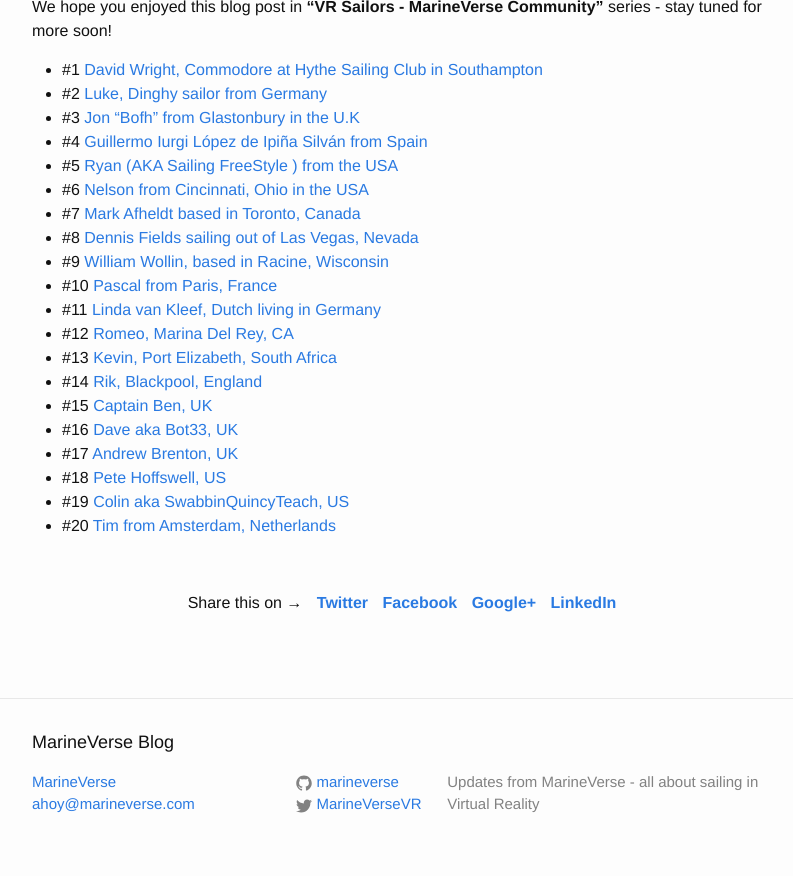
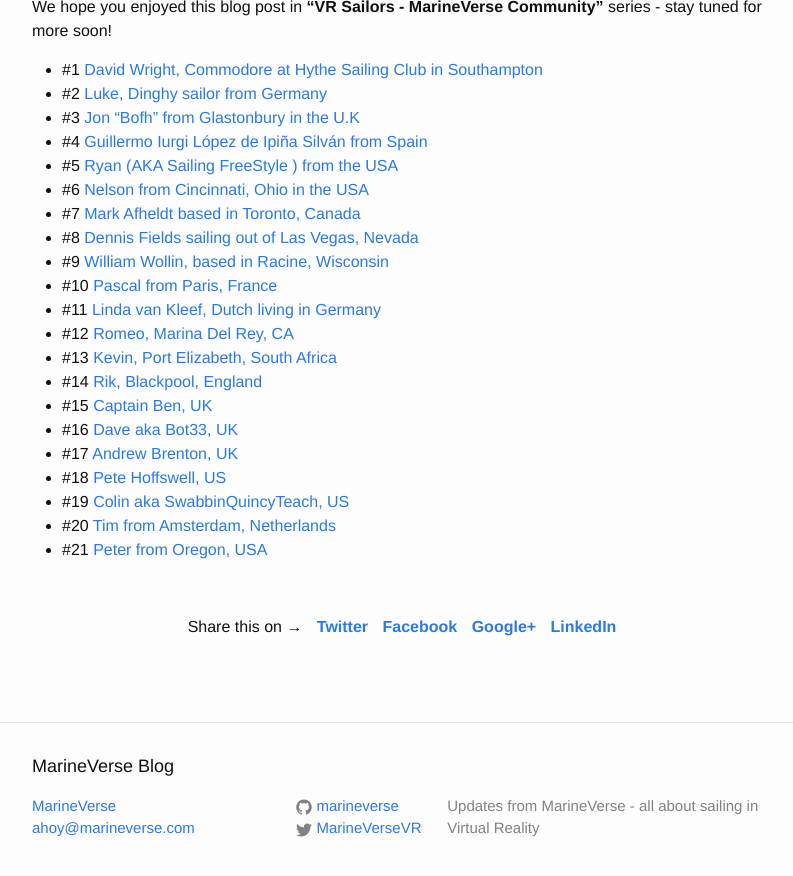
Before and after one commit to marineverse/marineverse.github.io, a Jekyll site: the page built from _posts/2020-05-09-vr-sailors-marineverse-cup-community-pascal.markdown, in a window 1280 px wide and 900 px high, scrolled down 2963 px. Shown: the top 876 px of the window, without its empty margins (238-1031 px from the left). Built offline with Jekyll 4.4.1, drawn with Linux system fonts in a browser that asks for light colours; comment, search, counter and statistics services are not loaded.

Commit message:
bottom link

```diff
--- a/_includes/community-series.markdown
+++ b/_includes/community-series.markdown
@@ -18,3 +18,4 @@
   - #18 [Pete Hoffswell, US](https://blog.marineverse.com/marineverse/2021/06/09/vr-sailors-marineverse-cup-community-pete-hoffswell.html)
   - #19 [Colin aka SwabbinQuincyTeach, US](https://blog.marineverse.com/marineverse/2021/09/17/vr-sailors-marineverse-cup-community-colin.html)
   - #20 [Tim from Amsterdam, Netherlands](https://blog.marineverse.com/marineverse/2022/04/11/vr-sailors-marineverse-cup-community-tim.html)
+  - #21 [Peter from Oregon, USA](https://blog.marineverse.com/marineverse/2022/05/18/vr-sailors-marineverse-cup-community-peter.html)
```
